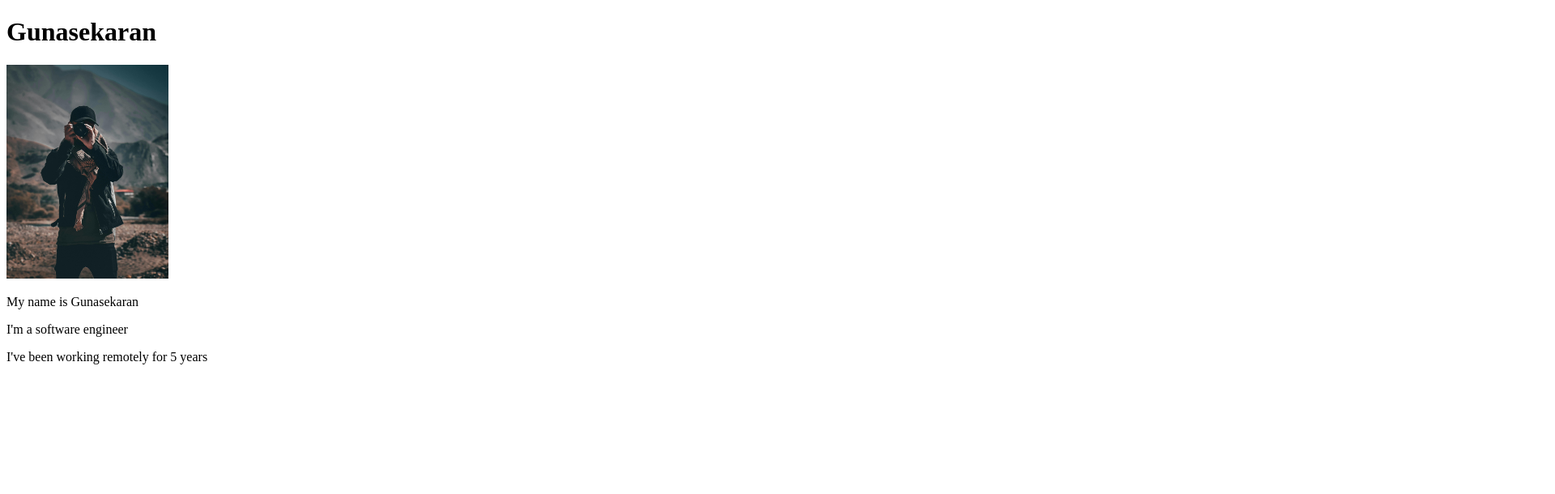
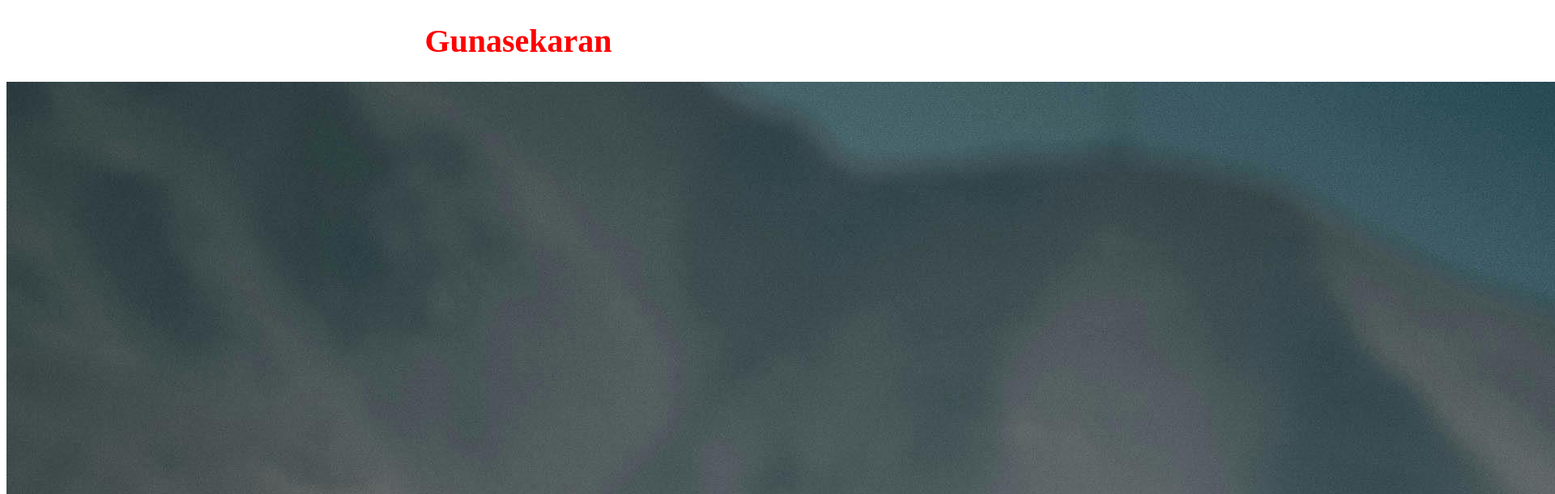
Before and after one commit to gunav1/wpage, a plain HTML site: page index.html in a window 1280 px wide. Shown: the top 610 px of the page at 81% size, 1920 px wide, since content can reach past the window. Drawn offline with Linux system fonts and the light colour scheme.

Commit message:
style sheet added

```diff
--- a/index.html
+++ b/index.html
@@ -4,12 +4,13 @@
     <meta charset="UTF-8">
     <meta name="viewport" content="width=device-width, initial-scale=1.0">
     <title>wweb site</title>
+    <link rel="stylesheet" href="styles.css">
 </head>
 <body>
     <h1>Gunasekaran</h1>
-    <img src="pexels-sulimansallehi-1704488.jpg" width="200px" alt="">
+    <img src="pexels-sulimansallehi-1704488.jpg"  alt="">
     <p>My name is Gunasekaran</p>
     <p>I'm a software engineer</p>
-    <p>I've been working remotely for 5 years</p>
+    <p>I've been working remotely for 2 years</p>
 </body>
 </html>
--- /dev/null
+++ b/styles.css
@@ -0,0 +1,21 @@
+h1{
+    color: red;
+    text-align: center;
+    font-family: 'Times New Roman', Times, serif;
+    font-size: 40px;
+}
+p{
+    color: blue;
+    text-align: center;
+    font-family: 'Times New Roman', Times, serif;
+    font-size: 20px;
+}
+image img{
+    /* display: block; */
+    /* margin-left: auto;
+    margin-right: auto; */
+    width:"20px";
+    height: "20px";
+
+
+}
```
